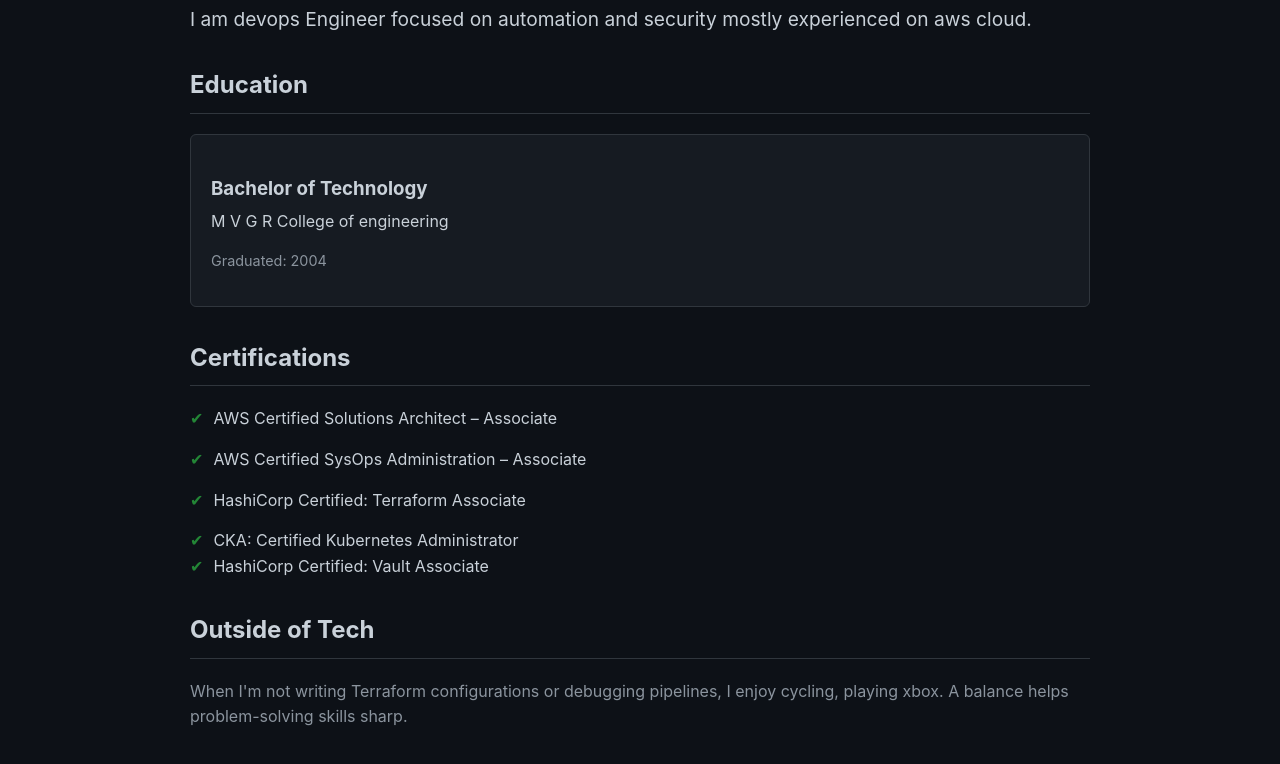
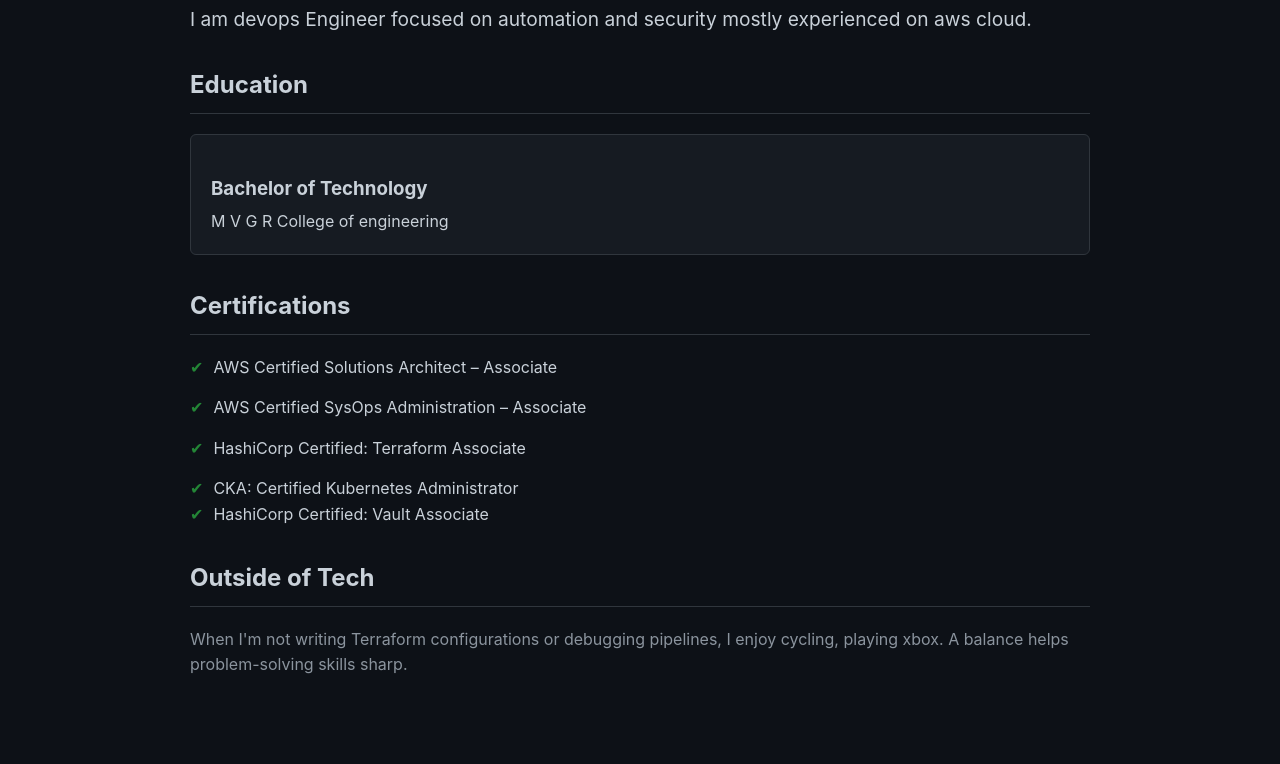
Before and after one commit to franklinpashok/personal-website, a plain HTML site: page personal_site/about/index.html in a window 1280 px wide. Shown: the part 178-942 px from the top of the page. After the commit the page ends 896 px from the top, so only its background shows below. Drawn offline with Linux system fonts and the light colour scheme.

Commit message:
update about me

```diff
--- a/personal_site/about/index.html
+++ b/personal_site/about/index.html
@@ -21,7 +21,6 @@
             <div class="card" style="margin-top: 20px;">
                 <h3 style="margin-bottom: 5px;">Bachelor of Technology</h3>
                 <p style="margin: 0; color: var(--text-main);">M V G R College of engineering</p>
-                <p style="font-size: 0.9rem;">Graduated: 2004</p>
             </div>
         </section>
 
```
